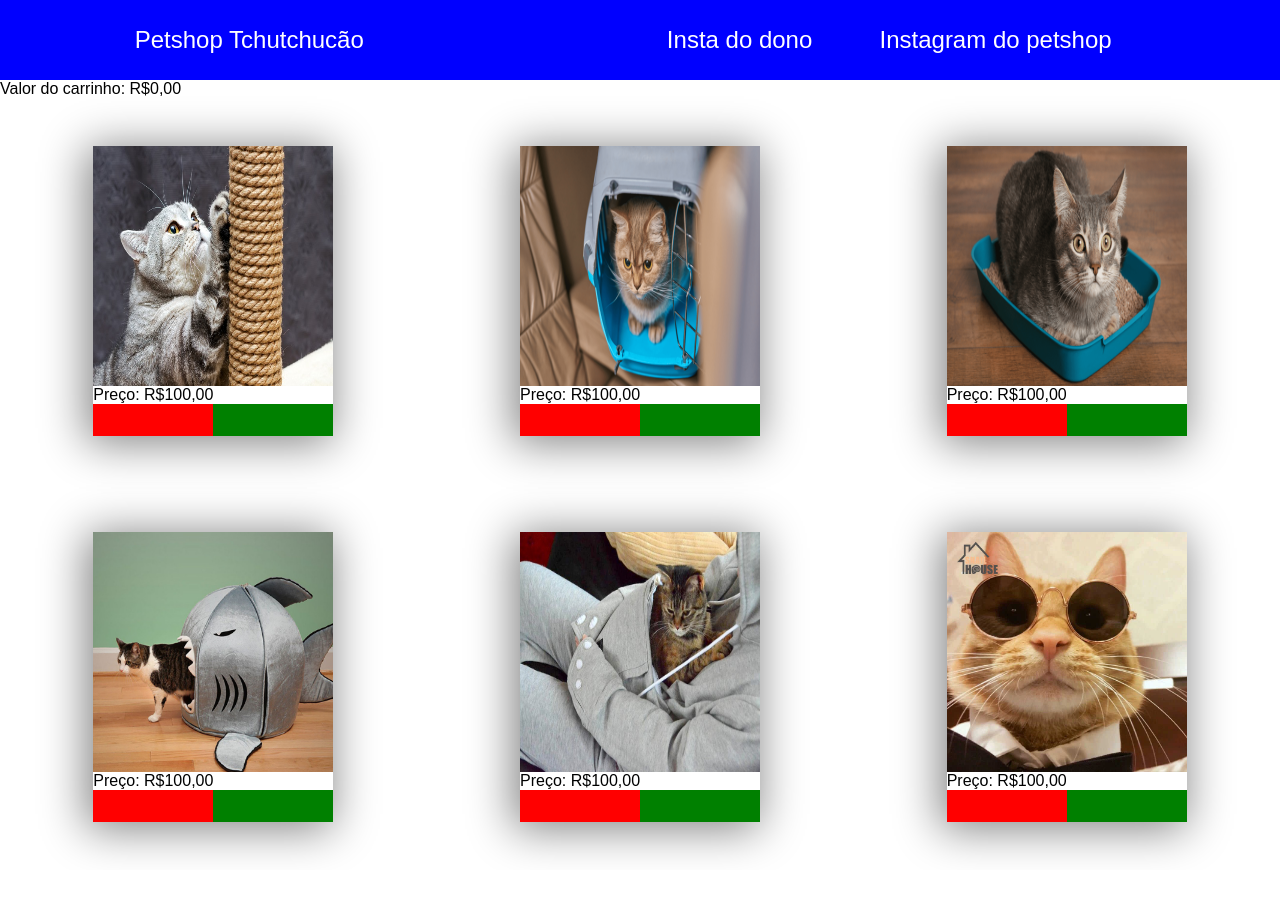
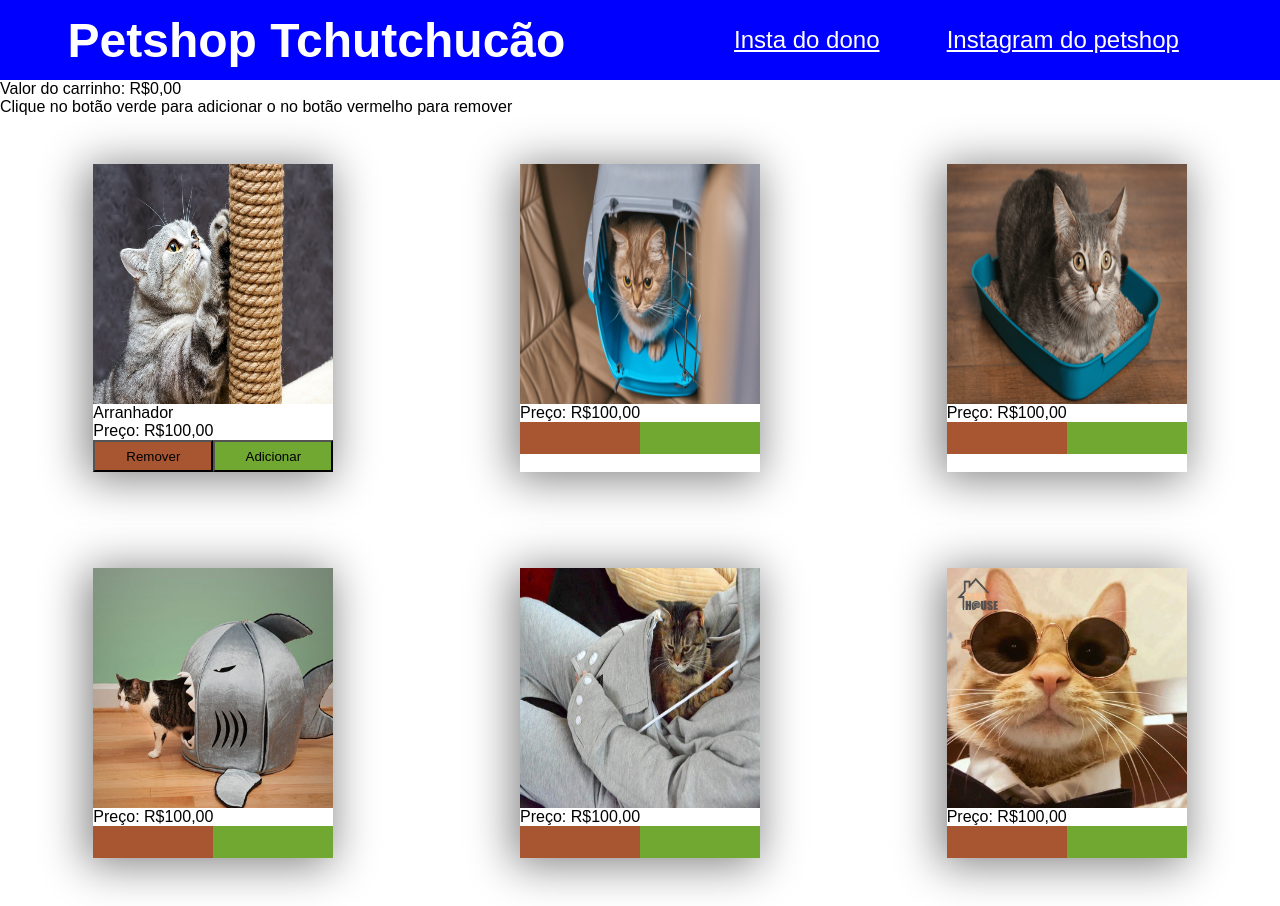
Before and after one commit to ArturQuirino/acessibilidade2, a plain HTML site: page index.html in a window 1280 px wide. Before the commit the page ends 870 px from the top, so only its background shows below. Drawn offline with Linux system fonts and the light colour scheme.

Commit message:
Ajustes de layout para acessibilidade

```diff
--- a/index.html
+++ b/index.html
@@ -4,23 +4,27 @@
   </head>
   <body>
     <div class="cabecalho">
-      <div>Petshop Tchutchucão</div>
+      <h1>Petshop Tchutchucão</h1>
       <div class="links-externos-cabecalho">
-        <div>Insta do dono</div>
-        <div>Instagram do petshop</div>
+        <a href="https://www.instagram.com/">Insta do dono</a>
+        <a href="https://www.instagram.com/">Instagram do petshop</a>
       </div>
     </div>
     <div>
       <div>
         Valor do carrinho: R$<span id="valorCarrinho">0,00</span>
       </div>
+      <div>
+        Clique no botão verde para adicionar o no botão vermelho para remover
+      </div>
       <div class="container_body">
         <div class="card_produto">
-          <img src="imagens/arranhador.jpg" class="imagem_produto" />
+          <img src="imagens/arranhador.jpg" class="imagem_produto" alt="arranhador"/>
+          <span>Arranhador</span>
           <div>Preço: R$100,00</div>
           <div class="container_adicionar_remover_carrinho">
-            <div class="botao_remover" onclick="removerNoCarrinho(100)"></div>
-            <div class="botao_adicionar" onclick="adicionarNoCarrinho(100)"></div>
+            <button class="botao_remover" onclick="removerNoCarrinho(100)">Remover</button>
+            <button class="botao_adicionar" onclick="adicionarNoCarrinho(100)">Adicionar</button>
           </div>
         </div>
         <div class="card_produto">
--- a/styles.css
+++ b/styles.css
@@ -22,6 +22,10 @@ body {
   justify-content: space-around;
   align-items: center;
   width: 40%;
+}
+
+a {
+  color: white;
 }
 
 .container_body {
@@ -51,7 +55,7 @@ body {
 .botao_adicionar {
   width: 50%;
   height: 32px;
-  background-color: green;
+  background-color: #71a832;
   display: flex;
   align-items: center;
   justify-content: center;
@@ -60,7 +64,7 @@ body {
 .botao_remover {
   width: 50%;
   height: 32px;
-  background-color: red;
+  background-color: #a85532;
   display: flex;
   align-items: center;
   justify-content: center;
```
